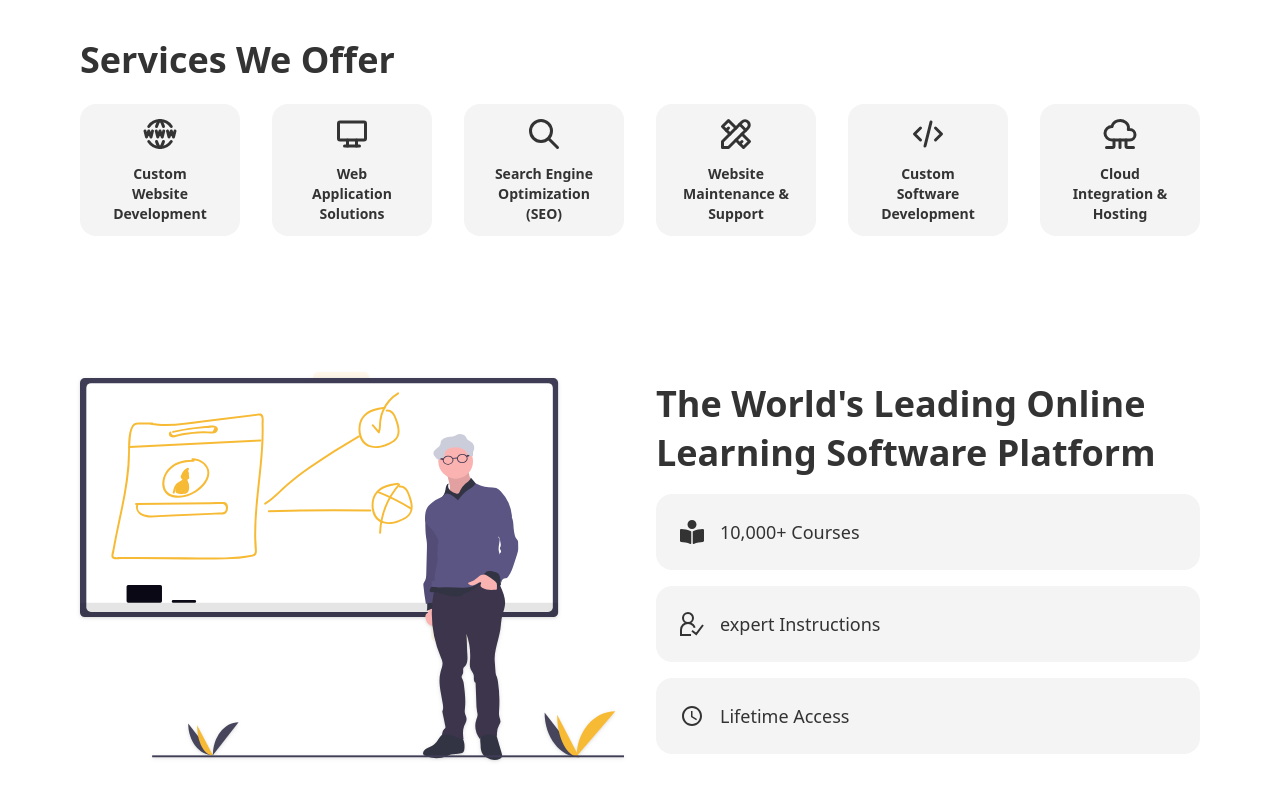
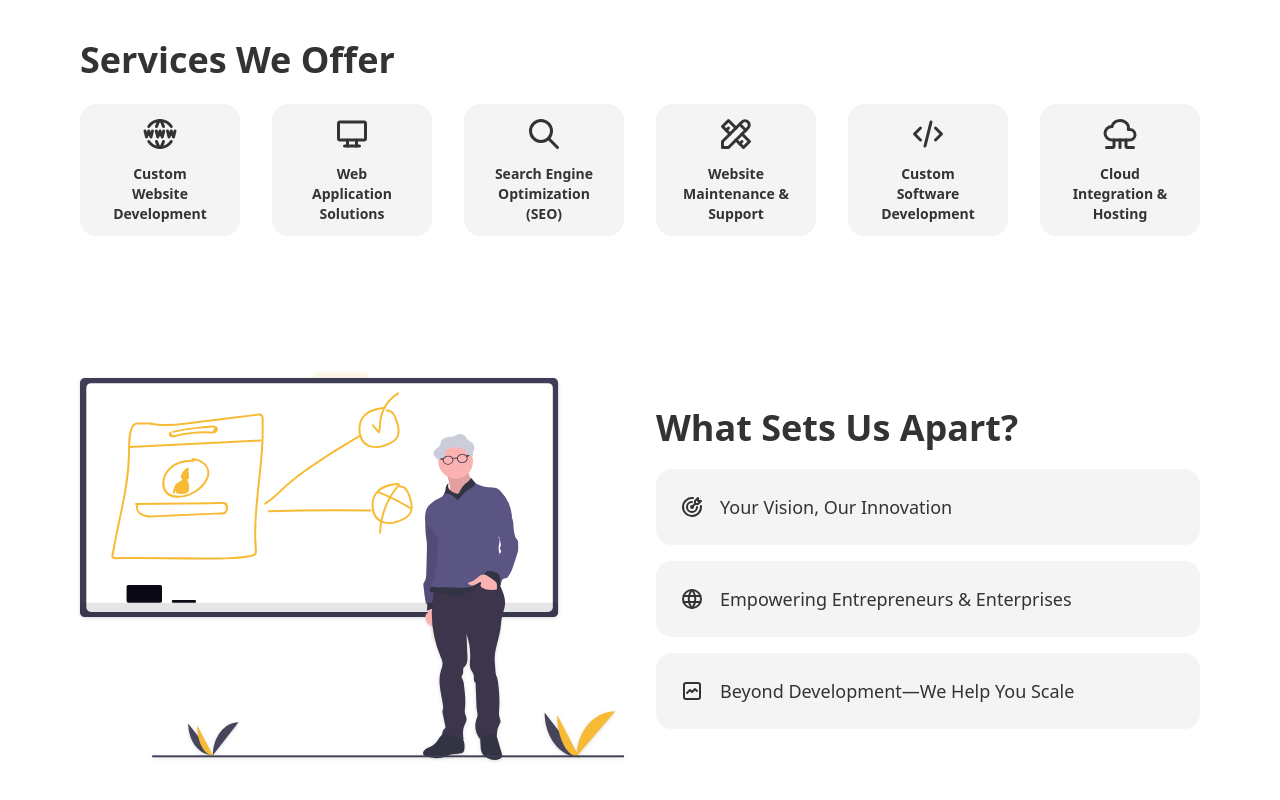
Before and after one commit to imnomee/WEB-KAROBAR, a React (Vite) app: page / in a window 1280 px wide. Shown: the part 575-1375 px from the top of the page. Built offline with nearby package versions, Linux system fonts and the light colour scheme.

Commit message:
banner 2

```diff
--- a/src/Banner.jsx
+++ b/src/Banner.jsx
@@ -1,7 +1,5 @@
-import { GrUserExpert } from 'react-icons/gr';
 import { education } from './assets/assets';
-import { MdOutlineAccessTime } from 'react-icons/md';
-import { FaBookReader } from 'react-icons/fa';
+import { TbTargetArrow, TbWorld, TbGraph } from 'react-icons/tb';
 import { FadeUp } from './Hero';
 import { easeInOut, motion } from 'framer-motion';
 
@@ -24,10 +22,9 @@ const Banner = () => {
                         <motion.h1
                             initial={{ opacity: 0, scale: 0.5 }}
                             whileInView={{ opacity: 1, scale: 1 }}
-                            viewport={{ once: true }}
+                            transition={{ duration: 0.5, ease: easeInOut }}
                             className="text-2xl md:text-4xl font-bold !leading-snug mb-4">
-                            The World&apos;s Leading Online Learning Software
-                            Platform
+                            What Sets Us Apart?
                         </motion.h1>
                     </div>
                     <div className="flex flex-col gap-4 ">
@@ -35,28 +32,34 @@ const Banner = () => {
                             variants={FadeUp(0.2)}
                             initial="initial"
                             whileInView={'animate'}
-                            transition={{ ease: easeInOut }}
+                            transition={{ duration: 0.3, ease: easeInOut }}
                             className="flex items-center gap-4 p-6 bg-[#f4f4f4] rounded-2xl hover:bg-primary hover:text-white hover:shadow-xl transition cursor-pointer">
-                            <FaBookReader className="text-2xl " />
-                            <p className="text-lg">10,000+ Courses</p>
+                            <TbTargetArrow className="text-2xl " />
+                            <p className="text-lg">
+                                Your Vision, Our Innovation
+                            </p>
                         </motion.div>
                         <motion.div
                             variants={FadeUp(0.4)}
                             initial="initial"
                             whileInView={'animate'}
-                            viewport={{ once: true }}
+                            transition={{ duration: 0.3, ease: easeInOut }}
                             className="flex items-center gap-4 p-6 bg-[#f4f4f4] rounded-2xl hover:bg-primary hover:text-white hover:shadow-xl transition cursor-pointer">
-                            <GrUserExpert className="text-2xl " />
-                            <p className="text-lg">expert Instructions</p>
+                            <TbWorld className="text-2xl " />
+                            <p className="text-lg">
+                                Empowering Entrepreneurs & Enterprises
+                            </p>
                         </motion.div>
                         <motion.div
                             variants={FadeUp(0.6)}
                             initial="initial"
                             whileInView={'animate'}
-                            viewport={{ once: true }}
+                            transition={{ duration: 0.3, ease: easeInOut }}
                             className="flex items-center gap-4 p-6 bg-[#f4f4f4] rounded-2xl hover:bg-primary hover:text-white hover:shadow-xl transition cursor-pointer">
-                            <MdOutlineAccessTime className="text-2xl " />
-                            <p className="text-lg">Lifetime Access</p>
+                            <TbGraph className="text-2xl " />
+                            <p className="text-lg">
+                                Beyond Development—We Help You Scale
+                            </p>
                         </motion.div>
                     </div>
                 </div>
--- a/src/Hero.jsx
+++ b/src/Hero.jsx
@@ -23,7 +23,7 @@ export const FadeUp = (delay) => {
 };
 const Hero = () => {
     return (
-        <section id="home">
+        <section id="home py-14">
             <div className="container">
                 <div className="grid grid-cols-1 md:grid-cols-2 gap-4 items-center">
                     <motion.div
```
